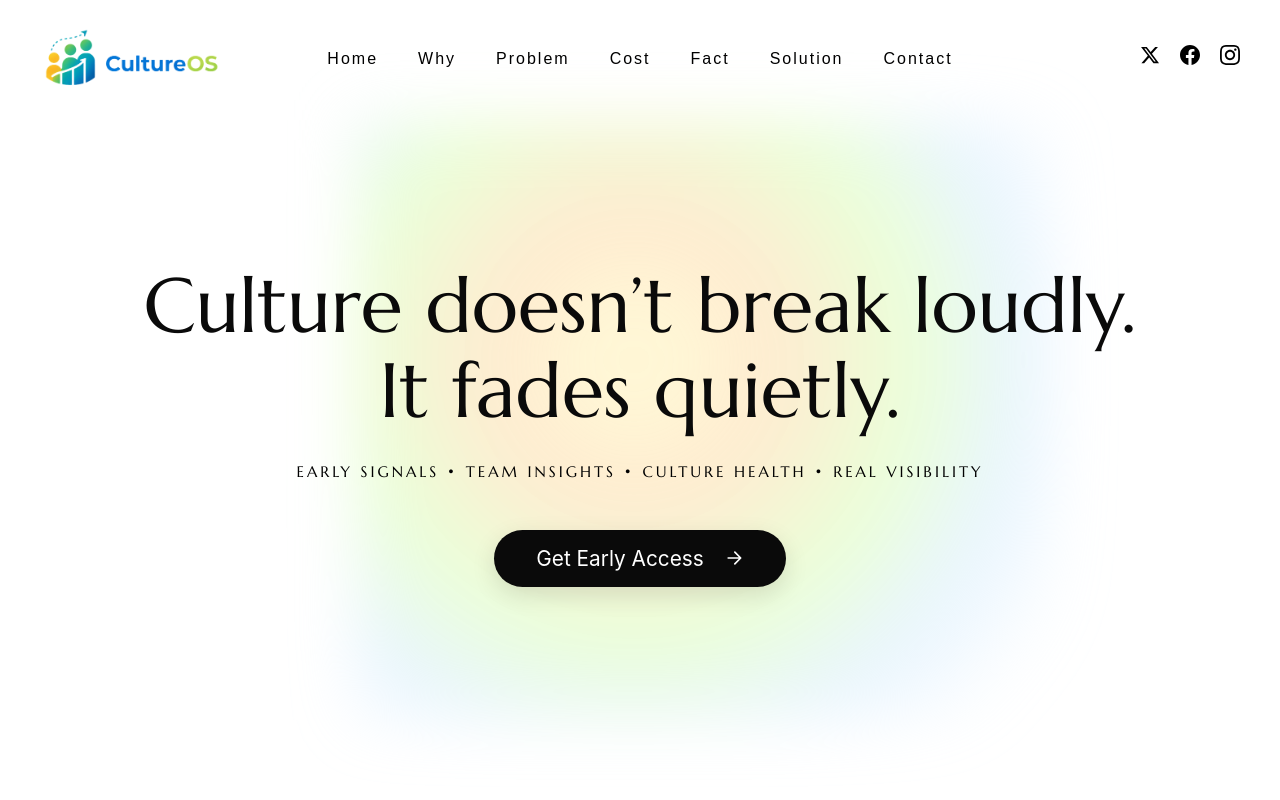
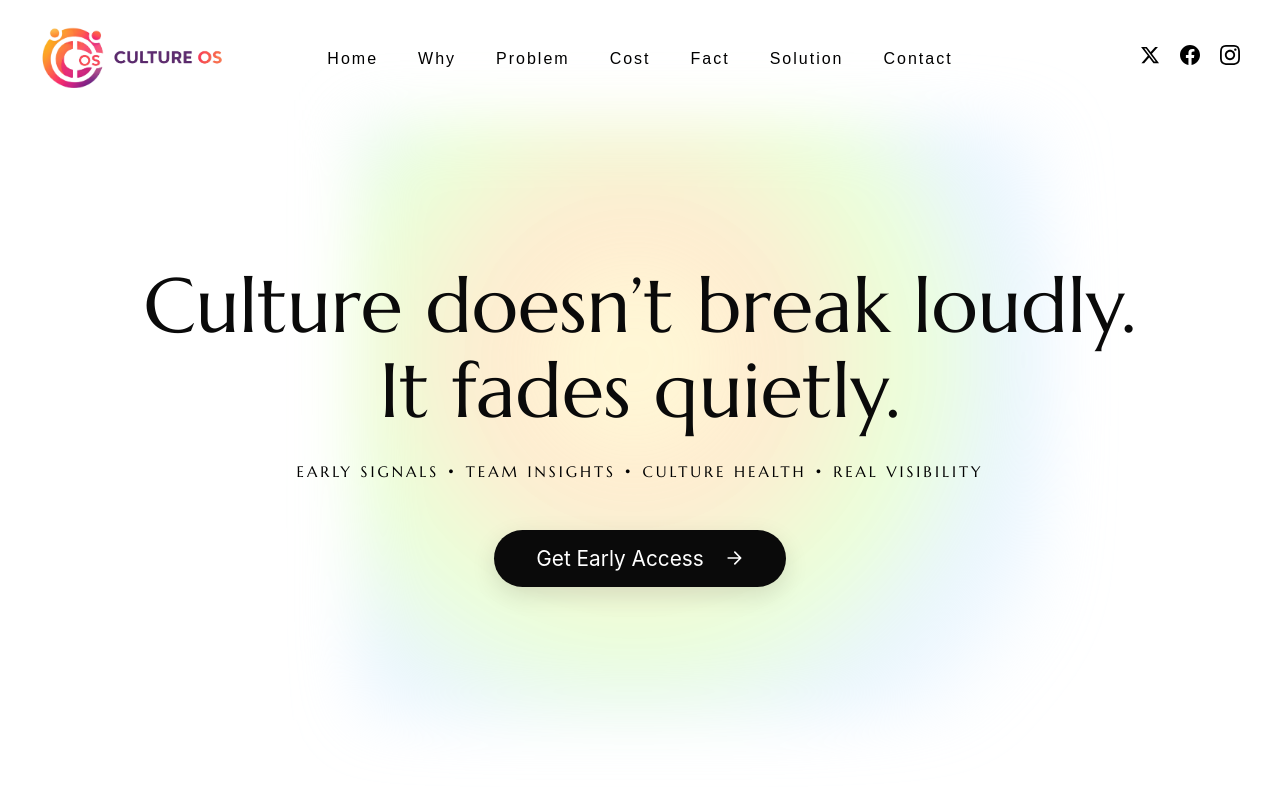
Before and after one commit to Captain0731/CultureOS., a Next.js app: page / in a window 1280 px wide. Shown: the top 800 px of the page. Built offline with nearby package versions, Linux system fonts and the light colour scheme.

Commit message:
ALL DONE

```diff
--- a/src/app/layout.tsx
+++ b/src/app/layout.tsx
@@ -6,7 +6,7 @@ export const metadata: Metadata = {
   title: "Culture OS.",
   description: "Premium website ",
   icons: {
-    icon: "/assets/images/ikj.png",
+    icon: "/assets/images/finallogo1.png",
   },
 };
 
--- a/src/components/Footer.tsx
+++ b/src/components/Footer.tsx
@@ -14,7 +14,7 @@ export default function Footer() {
       <div className="footer-content">
         {/* Left - Brand & Tagline */}
         <div className="footer-brand">
-          <h2 className="brand-name">CultureOS</h2>
+          <img src="/assets/images/finallogo.png" alt="Culture OS Logo" />
           <p className="brand-tagline">Building better workplace cultures, one step at a time.</p>
         </div>
 
@@ -24,23 +24,26 @@ export default function Footer() {
           <span onClick={() => scrollToSection('about')}>About</span>
           <span onClick={() => scrollToSection('solution')}>Solutions</span>
           <span onClick={() => scrollToSection('contact')}>Contact</span>
+
         </nav>
+
+
 
         {/* Right - Social Links */}
         <div className="footer-social">
           <a href="https://twitter.com" target="_blank" rel="noopener noreferrer" aria-label="X">
             <svg viewBox="0 0 24 24" fill="currentColor" width="20" height="20">
-              <path d="M18.244 2.25h3.308l-7.227 8.26 8.502 11.24H16.17l-5.214-6.817L4.99 21.75H1.68l7.73-8.835L1.254 2.25H8.08l4.713 6.231zm-1.161 17.52h1.833L7.084 4.126H5.117z"/>
+              <path d="M18.244 2.25h3.308l-7.227 8.26 8.502 11.24H16.17l-5.214-6.817L4.99 21.75H1.68l7.73-8.835L1.254 2.25H8.08l4.713 6.231zm-1.161 17.52h1.833L7.084 4.126H5.117z" />
             </svg>
           </a>
           <a href="https://instagram.com" target="_blank" rel="noopener noreferrer" aria-label="Instagram">
             <svg viewBox="0 0 24 24" fill="currentColor" width="20" height="20">
-              <path d="M12 2.163c3.204 0 3.584.012 4.85.07 3.252.148 4.771 1.691 4.919 4.919.058 1.265.069 1.645.069 4.849 0 3.205-.012 3.584-.069 4.849-.149 3.225-1.664 4.771-4.919 4.919-1.266.058-1.644.07-4.85.07-3.204 0-3.584-.012-4.849-.07-3.26-.149-4.771-1.699-4.919-4.92-.058-1.265-.07-1.644-.07-4.849 0-3.204.013-3.583.07-4.849.149-3.227 1.664-4.771 4.919-4.919 1.266-.057 1.645-.069 4.849-.069zm0-2.163c-3.259 0-3.667.014-4.947.072-4.358.2-6.78 2.618-6.98 6.98-.059 1.281-.073 1.689-.073 4.948 0 3.259.014 3.668.072 4.948.2 4.358 2.618 6.78 6.98 6.98 1.281.058 1.689.072 4.948.072 3.259 0 3.668-.014 4.948-.072 4.354-.2 6.782-2.618 6.979-6.98.059-1.28.073-1.689.073-4.948 0-3.259-.014-3.667-.072-4.947-.196-4.354-2.617-6.78-6.979-6.98-1.281-.059-1.69-.073-4.949-.073zm0 5.838c-3.403 0-6.162 2.759-6.162 6.162s2.759 6.163 6.162 6.163 6.162-2.759 6.162-6.163c0-3.403-2.759-6.162-6.162-6.162zm0 10.162c-2.209 0-4-1.79-4-4 0-2.209 1.791-4 4-4s4 1.791 4 4c0 2.21-1.791 4-4 4zm6.406-11.845c-.796 0-1.441.645-1.441 1.44s.645 1.44 1.441 1.44c.795 0 1.439-.645 1.439-1.44s-.644-1.44-1.439-1.44z"/>
+              <path d="M12 2.163c3.204 0 3.584.012 4.85.07 3.252.148 4.771 1.691 4.919 4.919.058 1.265.069 1.645.069 4.849 0 3.205-.012 3.584-.069 4.849-.149 3.225-1.664 4.771-4.919 4.919-1.266.058-1.644.07-4.85.07-3.204 0-3.584-.012-4.849-.07-3.26-.149-4.771-1.699-4.919-4.92-.058-1.265-.07-1.644-.07-4.849 0-3.204.013-3.583.07-4.849.149-3.227 1.664-4.771 4.919-4.919 1.266-.057 1.645-.069 4.849-.069zm0-2.163c-3.259 0-3.667.014-4.947.072-4.358.2-6.78 2.618-6.98 6.98-.059 1.281-.073 1.689-.073 4.948 0 3.259.014 3.668.072 4.948.2 4.358 2.618 6.78 6.98 6.98 1.281.058 1.689.072 4.948.072 3.259 0 3.668-.014 4.948-.072 4.354-.2 6.782-2.618 6.979-6.98.059-1.28.073-1.689.073-4.948 0-3.259-.014-3.667-.072-4.947-.196-4.354-2.617-6.78-6.979-6.98-1.281-.059-1.69-.073-4.949-.073zm0 5.838c-3.403 0-6.162 2.759-6.162 6.162s2.759 6.163 6.162 6.163 6.162-2.759 6.162-6.163c0-3.403-2.759-6.162-6.162-6.162zm0 10.162c-2.209 0-4-1.79-4-4 0-2.209 1.791-4 4-4s4 1.791 4 4c0 2.21-1.791 4-4 4zm6.406-11.845c-.796 0-1.441.645-1.441 1.44s.645 1.44 1.441 1.44c.795 0 1.439-.645 1.439-1.44s-.644-1.44-1.439-1.44z" />
             </svg>
           </a>
           <a href="https://linkedin.com" target="_blank" rel="noopener noreferrer" aria-label="LinkedIn">
             <svg viewBox="0 0 24 24" fill="currentColor" width="20" height="20">
-              <path d="M20.447 20.452h-3.554v-5.569c0-1.328-.027-3.037-1.852-3.037-1.853 0-2.136 1.445-2.136 2.939v5.667H9.351V9h3.414v1.561h.046c.477-.9 1.637-1.85 3.37-1.85 3.601 0 4.267 2.37 4.267 5.455v6.286zM5.337 7.433c-1.144 0-2.063-.926-2.063-2.065 0-1.138.92-2.063 2.063-2.063 1.14 0 2.064.925 2.064 2.063 0 1.139-.925 2.065-2.064 2.065zm1.782 13.019H3.555V9h3.564v11.452zM22.225 0H1.771C.792 0 0 .774 0 1.729v20.542C0 23.227.792 24 1.771 24h20.451C23.2 24 24 23.227 24 22.271V1.729C24 .774 23.2 0 22.222 0h.003z"/>
+              <path d="M20.447 20.452h-3.554v-5.569c0-1.328-.027-3.037-1.852-3.037-1.853 0-2.136 1.445-2.136 2.939v5.667H9.351V9h3.414v1.561h.046c.477-.9 1.637-1.85 3.37-1.85 3.601 0 4.267 2.37 4.267 5.455v6.286zM5.337 7.433c-1.144 0-2.063-.926-2.063-2.065 0-1.138.92-2.063 2.063-2.063 1.14 0 2.064.925 2.064 2.063 0 1.139-.925 2.065-2.064 2.065zm1.782 13.019H3.555V9h3.564v11.452zM22.225 0H1.771C.792 0 0 .774 0 1.729v20.542C0 23.227.792 24 1.771 24h20.451C23.2 24 24 23.227 24 22.271V1.729C24 .774 23.2 0 22.222 0h.003z" />
             </svg>
           </a>
         </div>
--- a/src/components/Navbar.tsx
+++ b/src/components/Navbar.tsx
@@ -48,7 +48,7 @@ export default function Navbar() {
           e.preventDefault();
           scrollToSection("home");
         }}>
-          <img src="/assets/images/logo.png" alt="Culture OS Logo" />
+          <img src="/assets/images/finallogo.png" alt="Culture OS Logo" />
         </a>
 
         {/* Hamburger Menu Button */}
--- a/src/styles/footer.scss
+++ b/src/styles/footer.scss
@@ -16,6 +16,11 @@
   align-items: flex-start;
   padding-bottom: 60px;
   border-bottom: 1px solid rgba(255, 255, 255, 0.1);
+
+  .footer-brand img {
+    width: 250px;
+    height: 100px;
+  }
 
   @media (max-width: 768px) {
     flex-direction: column;
```
Also changed, not shown: public/assets/images/finallogo.png (added), public/assets/images/finallogo1.png (added).
